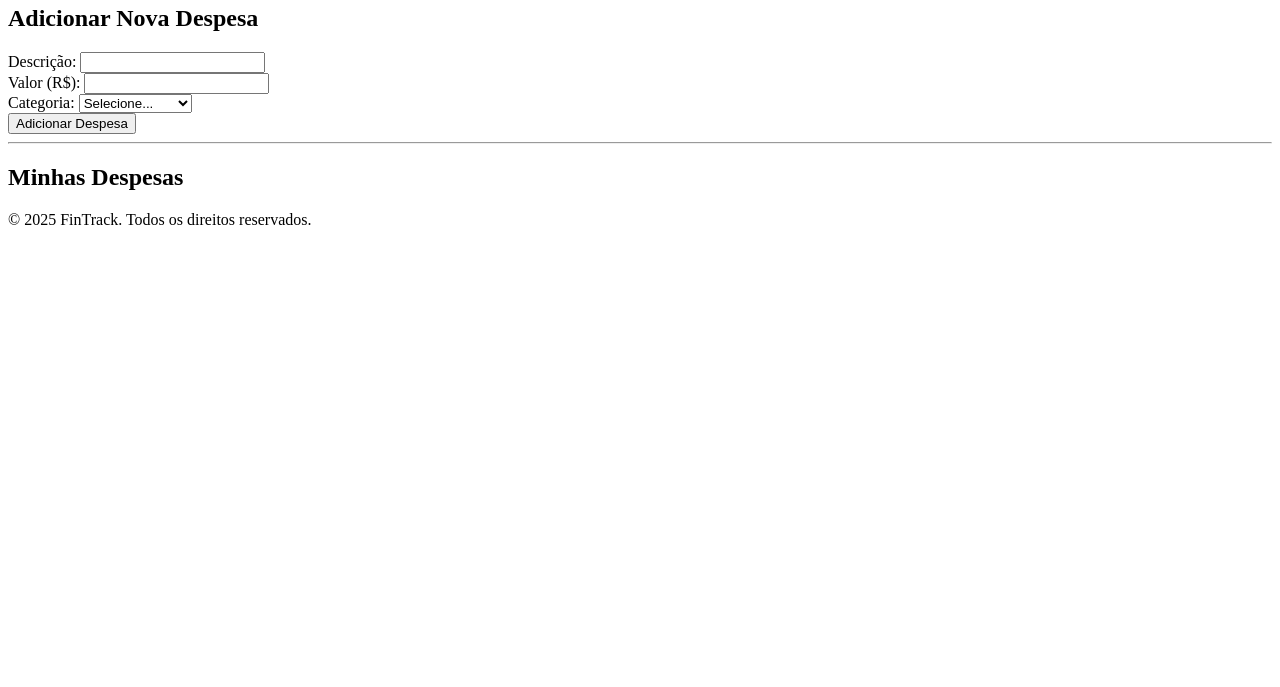
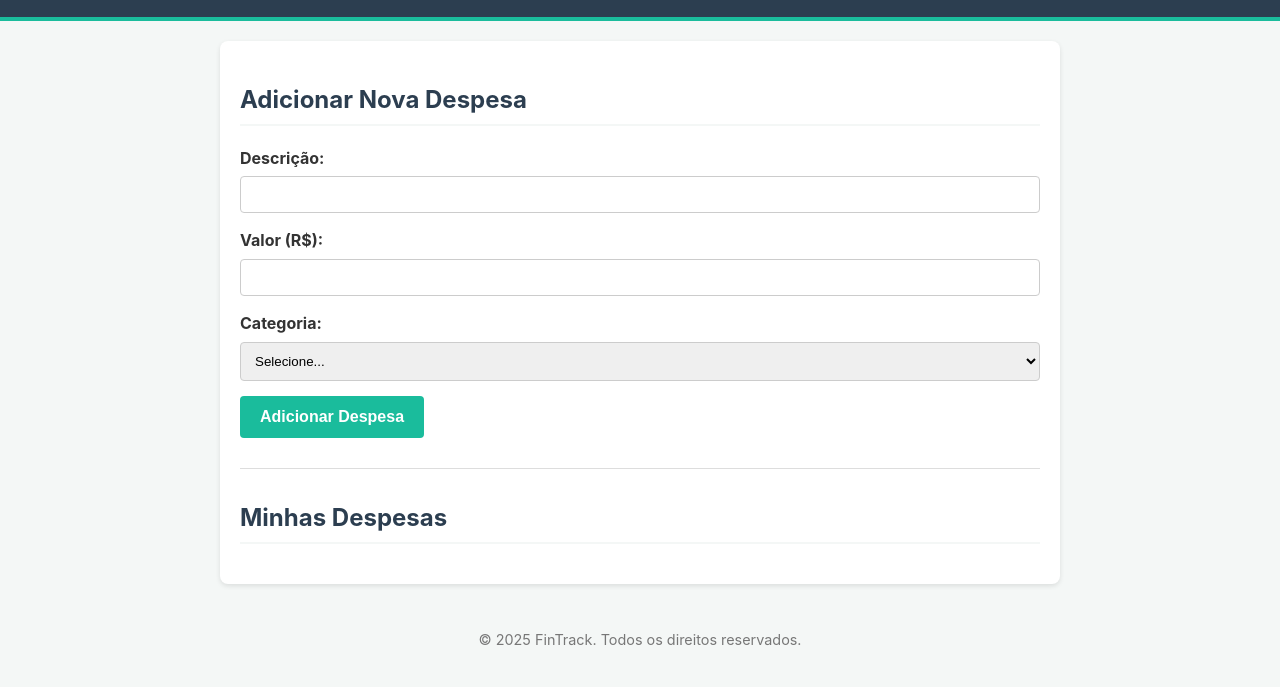
Before and after one commit to BrenoMSO/finTrack, a plain HTML site: page frontend/index.html in a window 1280 px wide. Shown: the part 113-800 px from the top of the page. Drawn offline with Linux system fonts and the light colour scheme; the site is published under a folder, as on GitHub Pages, so addresses that start at the root find nothing; a script that the page names is missing.

Commit message:
Fix HTML formatting and update stylesheet path

```diff
--- a/frontend/index.html
+++ b/frontend/index.html
@@ -6,7 +6,7 @@
 
     <title>FinTrack - Controle de Despesas</title>
 
-    <link rel="stylesheet" href="/frontend/style.css">
+    <link rel="stylesheet" href="style.css">
 </head>
 <body>
 
@@ -62,4 +62,5 @@
 
     <script src="js/app.js"></script>
 </body>
+
 </html>
```
